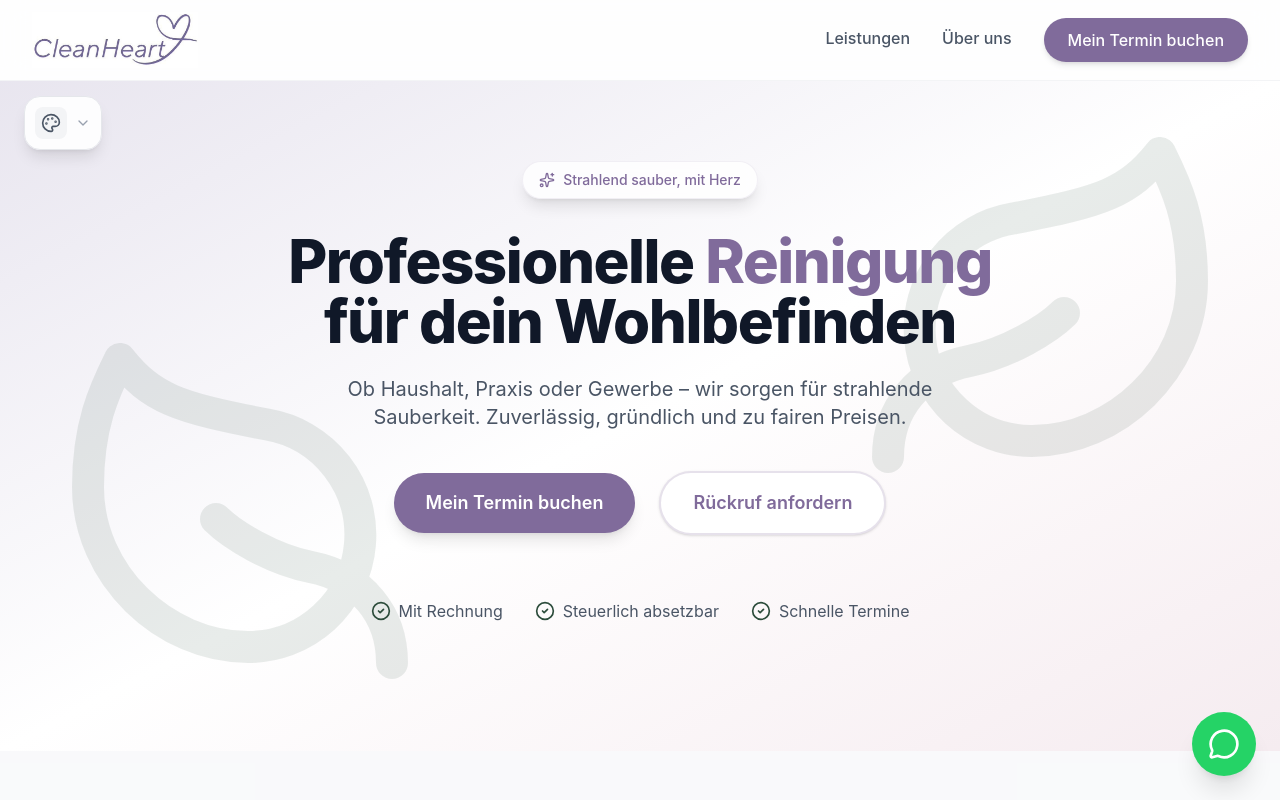
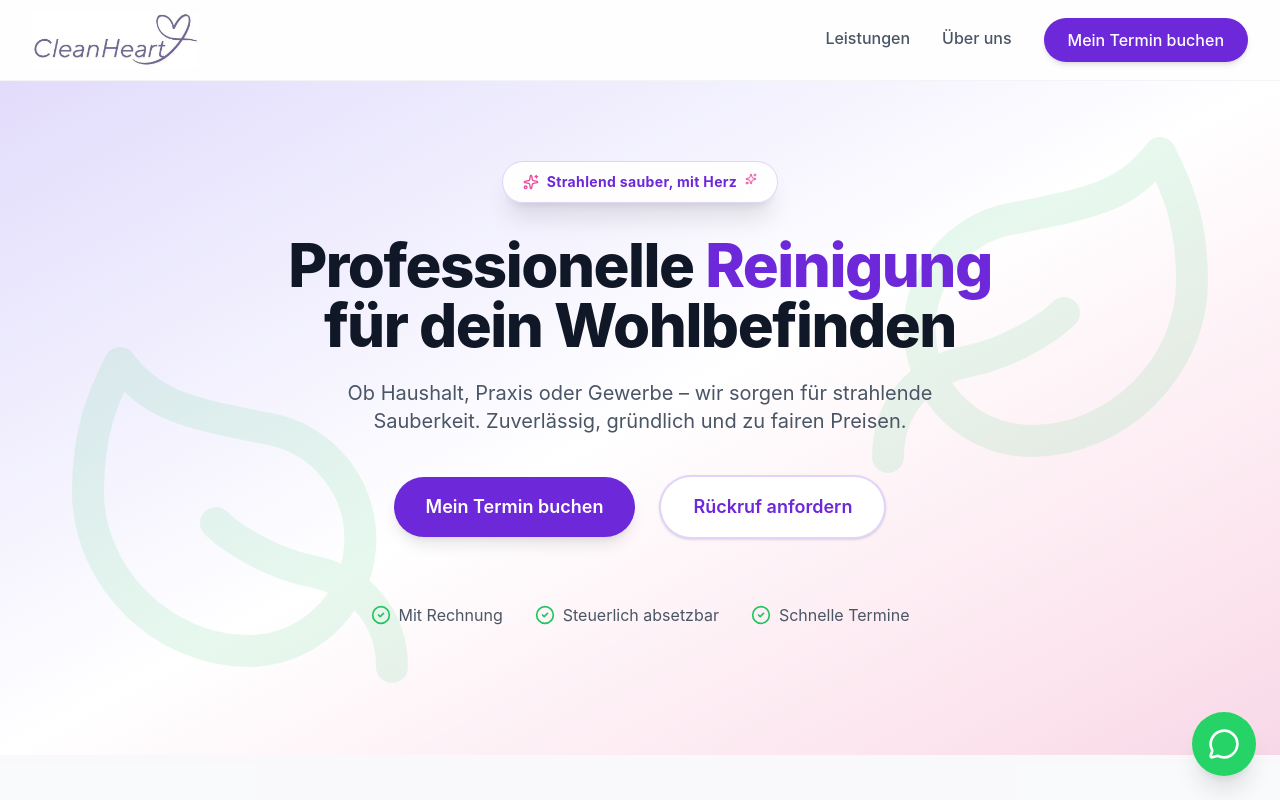
Before and after one commit to ecoezer/cleanhearts, a React (Vite) app: page / in a window 1280 px wide. Shown: the top 800 px of the page. Built offline with nearby package versions, Linux system fonts and the light colour scheme.

Commit message:
Set Vibrant theme as default, removed theme switcher, and intensified hero sparkles

```diff
--- a/src/App.tsx
+++ b/src/App.tsx
@@ -3,7 +3,6 @@ import Navbar from './components/Navbar';
 import FloatingWhatsApp from './components/FloatingWhatsApp';
 import ScrollToTop from './components/ScrollToTop';
 import ScrollToTopOnNavigation from './components/ScrollToTopOnNavigation';
-import ThemeSwitcher from './components/ThemeSwitcher';
 import Home from './pages/Home';
 import Booking from './pages/Booking';
 import Impressum from './pages/Impressum';
@@ -12,7 +11,6 @@ function App() {
   return (
     <>
       <ScrollToTopOnNavigation />
-      <ThemeSwitcher />
       <Navbar />
       <Routes>
         <Route path="/" element={<Home />} />
--- a/src/components/Hero.tsx
+++ b/src/components/Hero.tsx
@@ -12,10 +12,11 @@ export default function Hero() {
             </div>
 
             <div className="relative max-w-7xl mx-auto px-4 sm:px-6 lg:px-8 text-center">
-                <div className="relative overflow-hidden inline-flex items-center space-x-2 bg-white/80 backdrop-blur-sm px-4 py-2 rounded-full text-sm font-medium text-primary mb-8 shadow-lg border border-primary/10">
-                    <div className="absolute top-0 left-0 w-full h-full -translate-x-full animate-shimmer bg-gradient-to-r from-transparent via-white/80 to-transparent z-0 pointer-events-none"></div>
-                    <Sparkles className="w-4 h-4 relative z-10 animate-pulse" style={{ animationDuration: '3s' }} />
-                    <span className="relative z-10">Strahlend sauber, mit Herz</span>
+                <div className="relative overflow-hidden inline-flex items-center space-x-2 bg-white/90 backdrop-blur-sm px-5 py-2.5 rounded-full text-sm font-bold text-primary mb-8 shadow-xl border border-primary/20 hover:scale-105 transition-transform cursor-default group">
+                    <div className="absolute top-0 left-0 w-full h-full -translate-x-full animate-shimmer bg-gradient-to-r from-transparent via-white to-transparent z-0 pointer-events-none"></div>
+                    <Sparkles className="w-4 h-4 relative z-10 animate-pulse text-accent" style={{ animationDuration: '1.5s' }} />
+                    <span className="relative z-10 tracking-wide">Strahlend sauber, mit Herz</span>
+                    <Sparkles className="w-3 h-3 relative z-10 animate-bounce text-accent" style={{ animationDuration: '2s' }} />
                 </div>
 
                 <h1 className="text-5xl md:text-6xl font-extrabold text-gray-900 tracking-tight mb-6">
--- a/src/components/ThemeSwitcher.tsx
+++ /dev/null
@@ -1,73 +0,0 @@
-import { useState, useEffect } from 'react';
-import { Palette, ChevronDown, Check } from 'lucide-react';
-
-type Theme = 'default' | 'vibrant' | 'ocean' | 'pastel';
-
-export default function ThemeSwitcher() {
-    const [theme, setTheme] = useState<Theme>('default');
-    const [isOpen, setIsOpen] = useState(false);
-
-    useEffect(() => {
-        const root = document.documentElement;
-        // Remove all theme classes first
-        root.classList.remove('theme-vibrant', 'theme-ocean', 'theme-pastel');
-
-        if (theme !== 'default') {
-            root.classList.add(`theme-${theme}`);
-        }
-    }, [theme]);
-
-    return (
-        <div className="fixed top-24 left-6 z-[60] group">
-            <button
-                onClick={() => setIsOpen(!isOpen)}
-                className="bg-white/90 backdrop-blur-md border border-gray-200 p-2.5 rounded-2xl shadow-lg hover:shadow-xl transition-all flex items-center space-x-2 group"
-            >
-                <div className={`p-1.5 rounded-lg ${theme !== 'default' ? 'bg-primary text-white' : 'bg-gray-100 text-gray-600'}`}>
-                    <Palette className="w-5 h-5" />
-                </div>
-                <span className="text-sm font-semibold text-gray-700 hidden group-hover:block pr-1">Design</span>
-                <ChevronDown className={`w-4 h-4 text-gray-400 transition-transform ${isOpen ? 'rotate-180' : ''}`} />
-            </button>
-
-            {isOpen && (
-                <>
-                    <div
-                        className="fixed inset-0 z-[-1]"
-                        onClick={() => setIsOpen(false)}
-                    />
-                    <div className="absolute top-full mt-2 left-0 bg-white rounded-2xl shadow-2xl border border-gray-100 p-2 min-w-[200px] animate-in slide-in-from-top-2 duration-200">
-                        <button
-                            onClick={() => { setTheme('default'); setIsOpen(false); }}
-                            className={`w-full flex items-center justify-between px-4 py-3 rounded-xl text-sm font-medium transition-colors ${theme === 'default' ? 'bg-primary/10 text-primary' : 'text-gray-600 hover:bg-gray-50'}`}
-                        >
-                            <span>Standard (Sanft)</span>
-                            {theme === 'default' && <Check className="w-4 h-4" />}
-                        </button>
-                        <button
-                            onClick={() => { setTheme('vibrant'); setIsOpen(false); }}
-                            className={`w-full flex items-center justify-between px-4 py-3 rounded-xl text-sm font-medium transition-colors ${theme === 'vibrant' ? 'bg-primary/10 text-primary' : 'text-gray-600 hover:bg-gray-50'}`}
-                        >
-                            <span>Vibrant (Kräftig)</span>
-                            {theme === 'vibrant' && <Check className="w-4 h-4" />}
-                        </button>
-                        <button
-                            onClick={() => { setTheme('ocean'); setIsOpen(false); }}
-                            className={`w-full flex items-center justify-between px-4 py-3 rounded-xl text-sm font-medium transition-colors ${theme === 'ocean' ? 'bg-primary/10 text-primary' : 'text-gray-600 hover:bg-gray-50'}`}
-                        >
-                            <span>Ocean (Frisch Blue)</span>
-                            {theme === 'ocean' && <Check className="w-4 h-4" />}
-                        </button>
-                        <button
-                            onClick={() => { setTheme('pastel'); setIsOpen(false); }}
-                            className={`w-full flex items-center justify-between px-4 py-3 rounded-xl text-sm font-medium transition-colors ${theme === 'pastel' ? 'bg-primary/10 text-primary' : 'text-gray-600 hover:bg-gray-50'}`}
-                        >
-                            <span>Pastel (Zart)</span>
-                            {theme === 'pastel' && <Check className="w-4 h-4" />}
-                        </button>
-                    </div>
-                </>
-            )}
-        </div>
-    );
-}
--- a/src/index.css
+++ b/src/index.css
@@ -1,35 +1,11 @@
 @import "tailwindcss";
 
 :root {
-  --primary: #806b9b;
-  --primary-light: #a694bf;
-  --primary-dark: #5a4b6e;
-  --accent: #e5b3c4;
-  --dark-green: #2c4c3b;
-}
-
-.theme-vibrant {
   --primary: #6d28d9;
   --primary-light: #8b5cf6;
   --primary-dark: #4c1d95;
   --accent: #ec4899;
   --dark-green: #22c55e;
-}
-
-.theme-ocean {
-  --primary: #0284c7;
-  --primary-light: #7dd3fc;
-  --primary-dark: #0369a1;
-  --accent: #14b8a6;
-  --dark-green: #0d9488;
-}
-
-.theme-pastel {
-  --primary: #a78bfa;
-  --primary-light: #ede9fe;
-  --primary-dark: #7c3aed;
-  --accent: #fbcfe8;
-  --dark-green: #4ade80;
 }
 
 @theme {
@@ -39,7 +15,7 @@
   --color-accent: var(--accent);
   --color-dark-green: var(--dark-green);
 
-  --animate-shimmer: shimmer 2.5s infinite linear;
+  --animate-shimmer: shimmer 1.8s infinite linear;
 
   @keyframes shimmer {
     0% {
```
